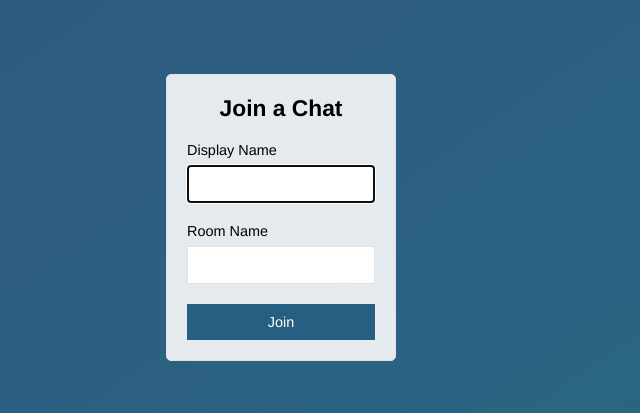
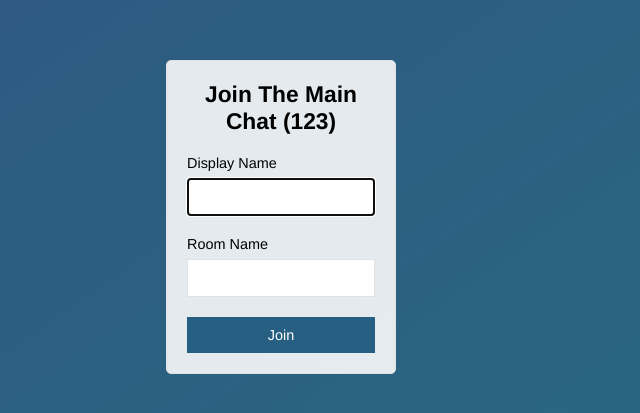
Before and after one commit to the-interverse/xdbb, a website: page public/index.html in a window 1280 px wide. Shown: the part 183-596 px from the top of the page, without its empty margins (359-999 px from the left). Drawn offline with Linux system fonts and the light colour scheme.

Commit message:
Update index.html

```diff
--- a/public/index.html
+++ b/public/index.html
@@ -2,7 +2,7 @@
 <html>
 <head>
 	<meta charset="utf-8">
-	<titleYousef Is Gay</title>
+	<titleYasser Noori</title>
 	<meta name="viewport" content="width=device-width, initial-scale=1, user-scalable=no">
 	<link rel="stylesheet" type="text/css" href="/css/style.css">
 </head>
@@ -10,7 +10,7 @@
 	<div class="centered-form__form">
 		<form action="/chat.html">
 			<div class="form-field">
-				<h3>Join a Chat</h3>
+				<h3>Join The Main Chat (123)</h3>
 			</div>
 			<div class="form-field">
 				<label>Display Name</label>
```
